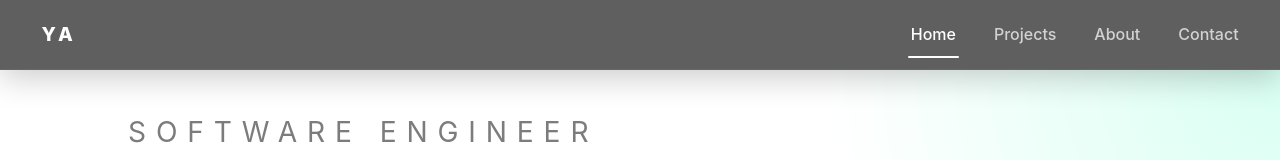
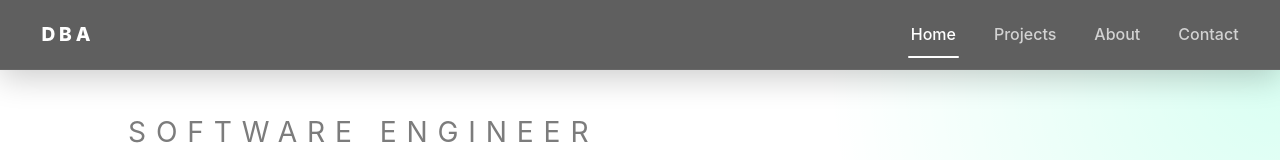
Before and after one commit to GoDie910/personal-website, a Vue app: page / in a window 1280 px wide. Shown: the top 160 px of the page. Built offline with nearby package versions, Linux system fonts and the light colour scheme.

Commit message:
Update AppNavbar.vue

```diff
--- a/src/components/layout/AppNavbar.vue
+++ b/src/components/layout/AppNavbar.vue
@@ -29,7 +29,7 @@ const links = [
         to="/"
         class="logo"
       >
-        YA
+        DBA
       </RouterLink>
 
       <nav class="nav-links">
```
